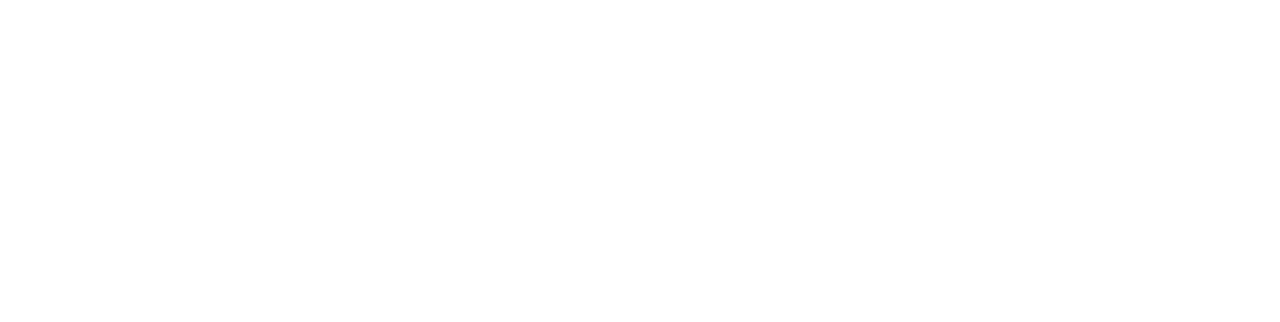
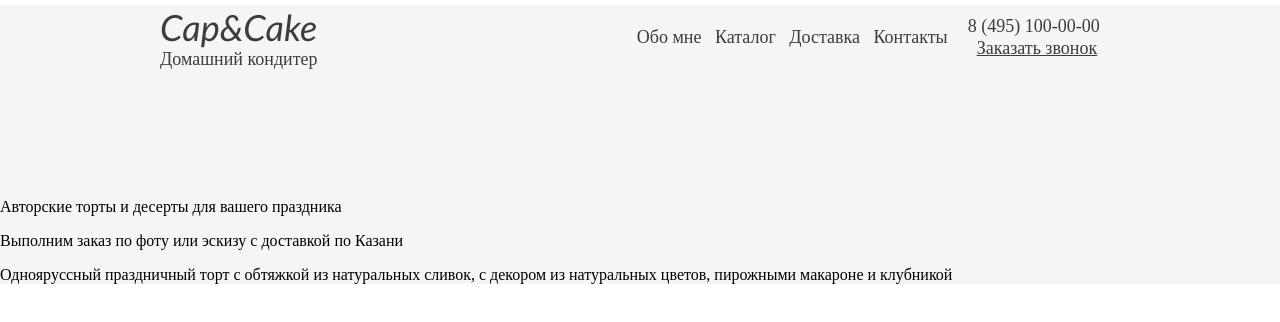
Before and after one commit to Mioler1/CupAndCake, a plain HTML site: page index.html in a window 1280 px wide. Drawn offline with Linux system fonts and the light colour scheme.

Commit message:
add headers

```diff
--- a/assets/css/style.css
+++ b/assets/css/style.css
@@ -0,0 +1,80 @@
+/*GENERAL-SETTINGS*/
+
+html, body {
+    margin: 0 /* Убираем отступы у страницы */;
+    box-sizing: border-box;
+   }
+
+/*HEADER*/
+section#header{
+    background-color: #f5f5f5;
+}
+
+#header-menu{
+    width: 75%;
+    margin: 0 auto;
+}
+
+.menu{
+    display: flex;
+    flex-direction: row;
+    margin-top: 5px;
+}
+
+.logo{
+    width: 30%;
+}
+
+.logo a {
+    text-decoration: none;
+    font-size: 36px;
+    font-style: italic;
+    color: #3c3c3c;
+    font-family: 'Gill Sans', 'Gill Sans MT', Calibri, 'Trebuchet MS', sans-serif
+}
+
+.logo p {
+    color: #3c3c3c;
+    font-size: 18px;
+    margin: 0;
+}
+
+/*navigation-menu*/
+.navigation-menu{
+    width: 70%;
+    display: flex;
+    flex-direction: row;
+    align-items: center;
+    justify-content: flex-end;
+}
+
+.navigation-menu a {
+    text-decoration: none;
+    color: #3c3c3c;
+    margin-right: 2%;
+    font-size: 18px;
+}
+
+.number{
+    display: flex;
+    flex-direction: column;
+    margin-right: 3%;
+    margin-left: 1%;
+    align-items: flex-end;
+    padding: 0;
+}
+
+.number p{
+    color: #3c3c3c;
+    font-size: 18px;
+    margin: 0;
+}
+.number a {
+    margin-top: 1%;
+    text-decoration: underline;
+}
+
+/*HEADER-CONTENT*/
+#header-content{
+    margin-top: 10%;
+}
--- a/index.html
+++ b/index.html
@@ -4,9 +4,40 @@
     <meta charset="UTF-8">
     <meta http-equiv="X-UA-Compatible" content="IE=edge">
     <meta name="viewport" content="width=device-width, initial-scale=1.0">
-    <title>Document</title>
+    <link rel="stylesheet" href="assets/css/style.css">
+    <title>Cap&Cake</title>
 </head>
 <body>
-
+    <div class="wrapper">
+    <section id="header">
+        <div id="header-menu">
+            <div class="menu">
+                <div class="logo">
+                    <a href="#">Cap&Cake</a>
+                    <p>Домашний кондитер</p>
+                </div>
+                <div class="navigation-menu">
+                    <a href="#">Обо мне</a>
+                    <a href="#">Каталог</a>
+                    <a href="#">Доставка</a>
+                    <a href="#">Контакты</a>
+                    <div class="number">
+                        <p>8 (495) 100-00-00</p>
+                        <a href="#">Заказать звонок</a>
+                    </div>
+                </div>
+            </div>
+        </div>
+        <div id="header-content">
+            <div class="title-content">
+                <p>Авторские торты и десерты для вашего праздника</p>
+                <p>Выполним заказ по фоту или эскизу с доставкой по Казани</p>
+            </div>
+            <div class="carousel">
+                <p>Однояруссный праздничный торт с обтяжкой из натуральных сливок, с декором из натуральных цветов, пирожными макароне и клубникой</p>
+            </div>
+        </div>
+    </section>
+</div>
 </body>
 </html>
```
Also changed, not shown: assets/images/lending/konditer-behance.net_.png (added), assets/images/lending/kurs-konditer-behance.net3_.png (added).
